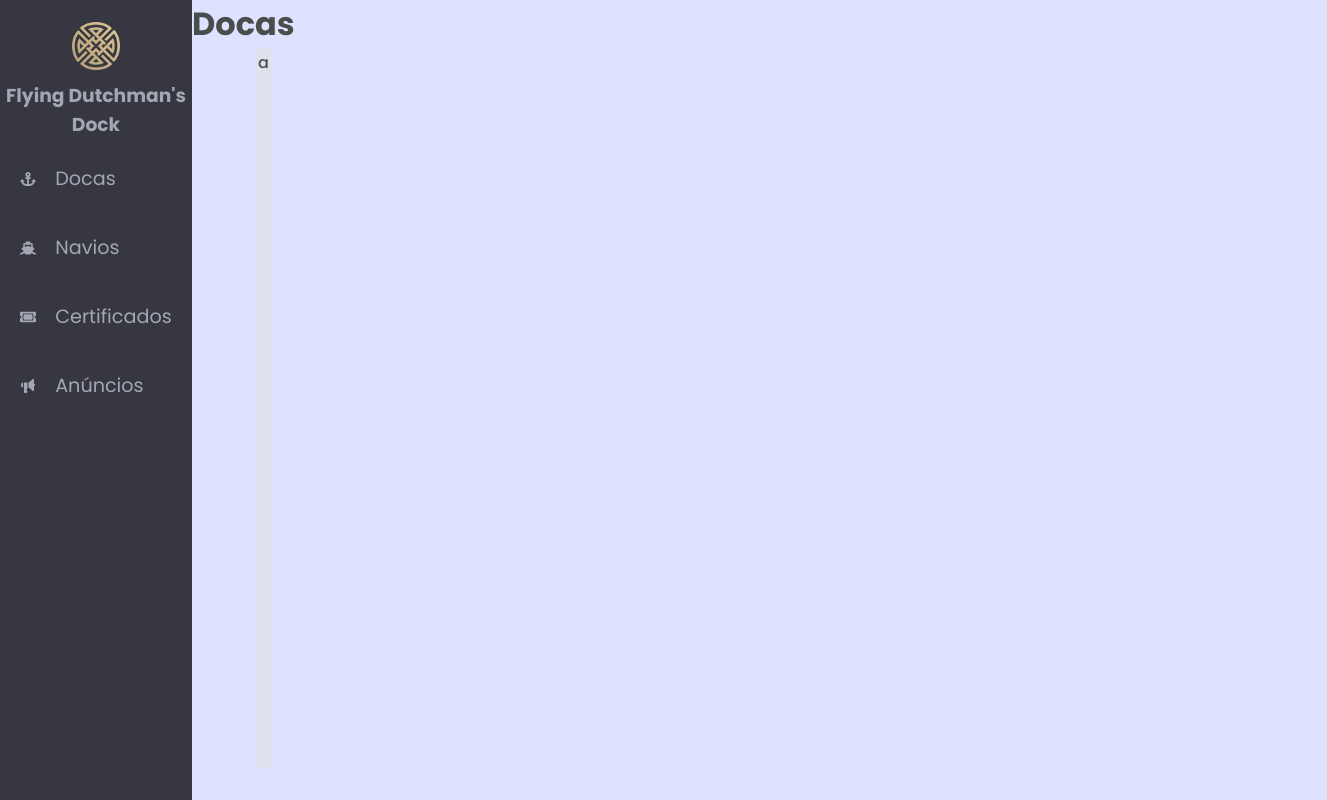
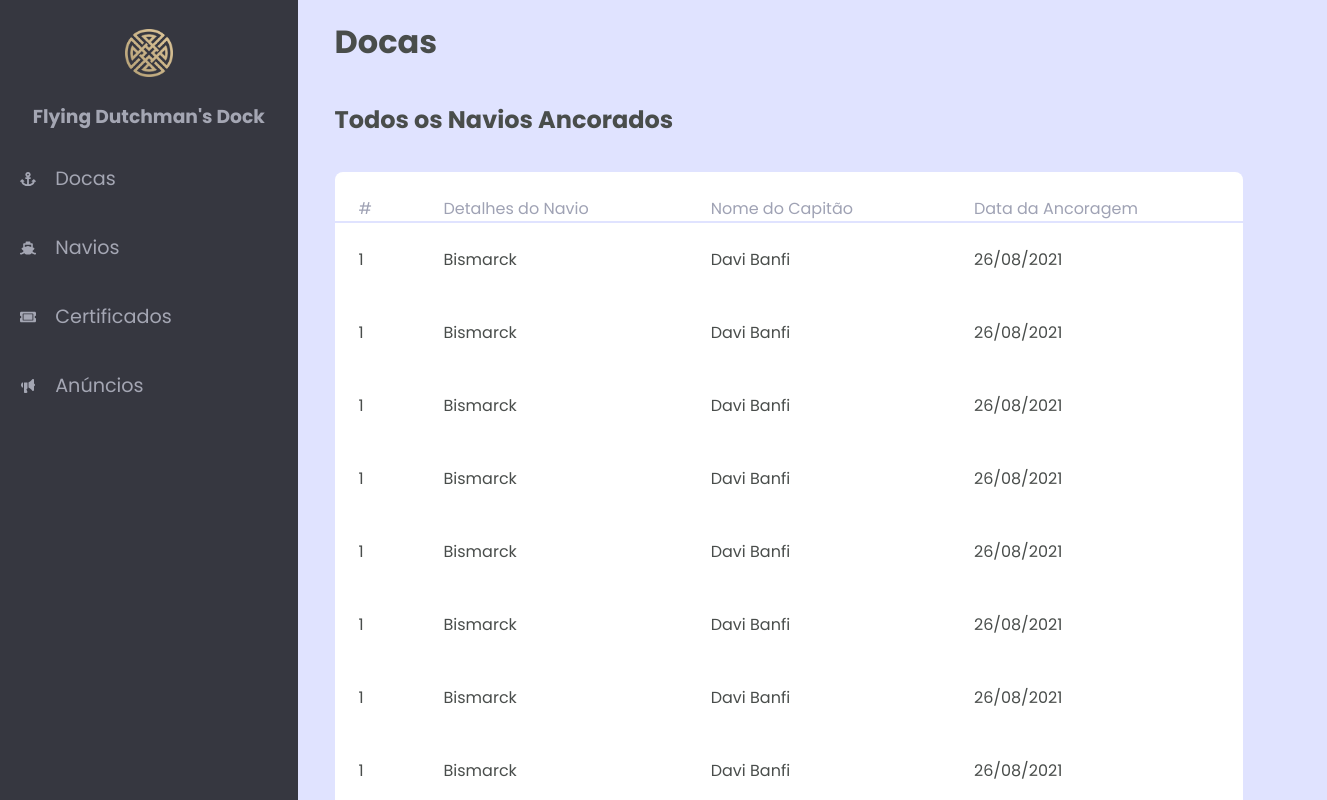
Before and after one commit to Nemiri/Flying-Dutchmans-Dock, a React (Create React App) app in the folder frontend/: page /docks in a window 1280 px wide. Shown: the whole page, 1327 px wide, since content can reach past the window. Built offline with nearby package versions, Linux system fonts and the light colour scheme; no server answers.

Commit message:
Página de Docas estática

```diff
--- a/frontend/public/index.html
+++ b/frontend/public/index.html
@@ -13,6 +13,6 @@
 </head>
 <body>
     <noscript>You need to enable JavaScript to run this app.</noscript>
-    <div id="root" style="display: flex; flex-direction: row;"></div>
+    <div id="root"></div>
 </body>
 </html>
--- a/frontend/src/components/Navbar/style.ts
+++ b/frontend/src/components/Navbar/style.ts
@@ -3,7 +3,7 @@ import styled from "styled-components";
 export const Container = styled.div`
   background-color: var(--pb-background);
   height: 100vh;
-  width: 15vw;
+  width: 320px;
 `
 
 export const LogoAndTitle = styled.div`
--- a/frontend/src/global/style.ts
+++ b/frontend/src/global/style.ts
@@ -5,6 +5,11 @@ export default createGlobalStyle`
     margin: 0;
     padding: 0;
     box-sizing: border-box;
+  }
+
+  #root {
+    display: flex;
+    flex-direction: row;
   }
 
   :root {
@@ -15,12 +20,12 @@ export default createGlobalStyle`
     --b-text: #252733;
     --pb-background: #363740;
     --pbh-background: #9FA2B4;
-    --pw-background: #DDE2FF;
-    --sw-background: #DFE0EB;
+    --pw-background: #e0e3ff;
+    --sw-background: #e9eeff;
   }
 
   ::-webkit-scrollbar {
-    width: 10px;
+    width: 0;
   }
 
   ::-webkit-scrollbar-track {
--- a/frontend/src/pages/Docks/index.tsx
+++ b/frontend/src/pages/Docks/index.tsx
@@ -1,11 +1,146 @@
-import React from 'react'
-import { Container, Table } from './styles'
+import React, {useEffect, useState} from 'react'
+import { Container, Table, TableContainer } from './styles'
+
+import api from '../../api/api'
+
+interface Dock {
+    name: string;
+    max_ships: number;
+    max_ship_size: number;
+}
+
+interface Ship {
+    name: string;
+    ship_captain: string;
+}
 
 const Docks = () => {
+    const [docks, setDocks] = useState({} as Dock[])
+    const [ships, setShips] = useState({} as Ship[])
+
+    useEffect(() => {
+        api.get('dock').then((response) => {
+            setDocks(response.data)
+        })
+
+        api.get('ship').then((response) => {
+            setShips(response.data)
+        })
+    }, [])
+
+    console.dir(docks)
+    console.dir(ships)
+
     return (
         <Container>
-            <h1>Docas</h1>
-            <Table>a</Table>
+            <TableContainer>
+                <div id="table-header">
+                    <h1>Docas</h1>
+                    <h2>Todos os Navios Ancorados</h2>
+                </div>
+                <Table>
+                    <thead>
+                        <tr>
+                            <th>#</th>
+                            <th>Detalhes do Navio</th>
+                            <th>Nome do Capitão</th>
+                            <th>Data da Ancoragem</th>
+                        </tr>
+                    </thead>
+                    <tbody>
+                        <tr>
+                            <td>1</td>
+                            <td>Bismarck</td>
+                            <td>Davi Banfi</td>
+                            <td>26/08/2021</td>
+                        </tr>
+                        <tr>
+                            <td>1</td>
+                            <td>Bismarck</td>
+                            <td>Davi Banfi</td>
+                            <td>26/08/2021</td>
+                        </tr>
+                        <tr>
+                            <td>1</td>
+                            <td>Bismarck</td>
+                            <td>Davi Banfi</td>
+                            <td>26/08/2021</td>
+                        </tr>
+                        <tr>
+                            <td>1</td>
+                            <td>Bismarck</td>
+                            <td>Davi Banfi</td>
+                            <td>26/08/2021</td>
+                        </tr>
+                        <tr>
+                            <td>1</td>
+                            <td>Bismarck</td>
+                            <td>Davi Banfi</td>
+                            <td>26/08/2021</td>
+                        </tr>
+                        <tr>
+                            <td>1</td>
+                            <td>Bismarck</td>
+                            <td>Davi Banfi</td>
+                            <td>26/08/2021</td>
+                        </tr>
+                        <tr>
+                            <td>1</td>
+                            <td>Bismarck</td>
+                            <td>Davi Banfi</td>
+                            <td>26/08/2021</td>
+                        </tr>
+                        <tr>
+                            <td>1</td>
+                            <td>Bismarck</td>
+                            <td>Davi Banfi</td>
+                            <td>26/08/2021</td>
+                        </tr>
+                        <tr>
+                            <td>1</td>
+                            <td>Bismarck</td>
+                            <td>Davi Banfi</td>
+                            <td>26/08/2021</td>
+                        </tr>
+                        <tr>
+                            <td>1</td>
+                            <td>Bismarck</td>
+                            <td>Davi Banfi</td>
+                            <td>26/08/2021</td>
+                        </tr>
+                        <tr>
+                            <td>1</td>
+                            <td>Bismarck</td>
+                            <td>Davi Banfi</td>
+                            <td>26/08/2021</td>
+                        </tr>
+                        <tr>
+                            <td>1</td>
+                            <td>Bismarck</td>
+                            <td>Davi Banfi</td>
+                            <td>26/08/2021</td>
+                        </tr>
+                        <tr>
+                            <td>1</td>
+                            <td>Bismarck</td>
+                            <td>Davi Banfi</td>
+                            <td>26/08/2021</td>
+                        </tr>
+                        <tr>
+                            <td>1</td>
+                            <td>Bismarck</td>
+                            <td>Davi Banfi</td>
+                            <td>26/08/2021</td>
+                        </tr>
+                        <tr>
+                            <td>1</td>
+                            <td>Bismarck</td>
+                            <td>Davi Banfi</td>
+                            <td>26/08/2021</td>
+                        </tr>
+                    </tbody>
+                </Table>
+            </TableContainer>
         </Container>
     )
 }
--- a/frontend/src/pages/Docks/styles.ts
+++ b/frontend/src/pages/Docks/styles.ts
@@ -2,13 +2,58 @@ import styled from "styled-components";
 
 export const Container = styled.div`
   height: 100vh;
-  width: 85vw;
+  width: 82.5vw;
   background-color: var(--pw-background);
+
+  display: flex;
+  flex-direction: column;
+  align-items: center;
+`
+
+export const TableContainer = styled.div`
+  display: flex;
+  flex-direction: column;
+  align-items: start;
+
+  overflow: scroll;
+
+  width: 92.5%;
+
+  h1, h2 {
+    padding: 18px 0;
+  }
+
+  #table-header {
+    width: 77.5vw;
+    position: absolute;
+    background: var(--pw-background);
+  }
 `
 
 export const Table = styled.table`
-  height: 90vh;
-  background-color: var(--sw-background);
-  margin: 0 4rem;
-  border-radius: 4px;
+  max-height: 85vh;
+  width: 100%;
+  background-color: white;
+  border-radius: 8px;
+
+  margin-top: 172px;
+
+  text-align: left;
+
+  border-collapse: collapse;
+
+  font-weight: normal;
+
+  th {
+    font-weight: normal;
+    color: #9FA2B4;
+    padding: 24px 24px 0 24px;
+    height: 2vh;
+    border-bottom: 2px solid var(--pw-background);
+  }
+
+  td {
+    padding: 24px;
+    height: 5vh;
+  }
 `
```
